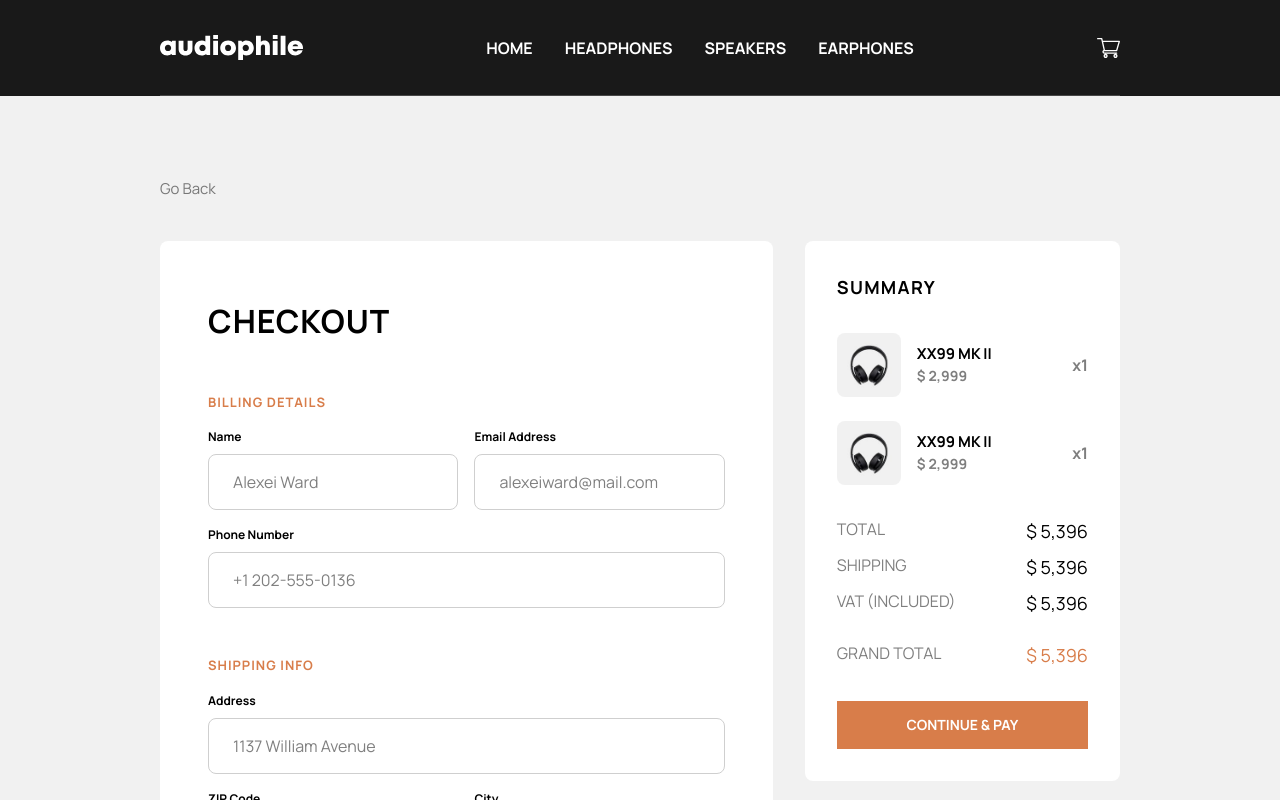
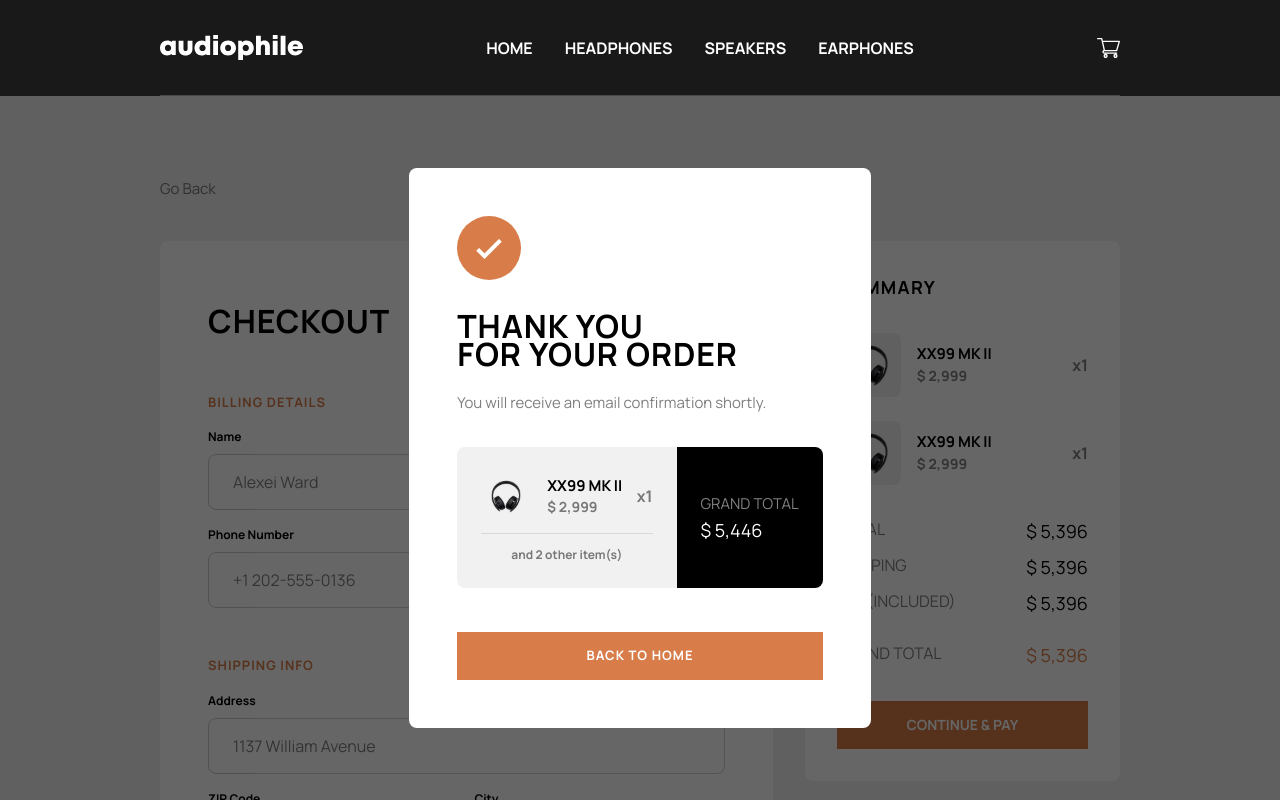
Before and after one commit to EmilFerdinanA/audiophile, a Next.js app: page /checkout in a window 1280 px wide. Shown: the top 800 px of the page. Built offline with nearby package versions, Linux system fonts and the light colour scheme.

Commit message:
feat: modal thankyou

```diff
--- a/app/checkout/container.tsx
+++ b/app/checkout/container.tsx
@@ -1,6 +1,7 @@
 "use client";
 
 import { Checkout } from "@/components/Checkout";
+import { Modal } from "@/components/Modal";
 import { Summary } from "@/components/Summary";
 import { FormProvider, useForm } from "react-hook-form";
 
@@ -9,6 +10,7 @@ export const CheckoutContainer = () => {
   return (
     <div className="grid grid-cols-20 gap-y-5 md:gap-y-8 lg:gap-x-8 items-start">
       <FormProvider {...methods}>
+        <Modal />
         <Checkout />
         <Summary />
       </FormProvider>
--- /dev/null
+++ b/components/Modal.tsx
@@ -0,0 +1,61 @@
+import Image from "next/image";
+import Check from "@/public/assets/Check.png";
+
+export const Modal = () => {
+  return (
+    <div className="fixed inset-0 bg-black/60 top-24 containers z-50 base-p">
+      <div className="bg-white p-8 md:p-12 rounded-lg grid gap-6 md:gap-8">
+        <div className="rounded-full bg-primary h-16 w-16 containers">
+          <Image src={Check} alt={"check"} />
+        </div>
+
+        <div className="grid gap-4 md:gap-6">
+          <h1 className="font-bold text-2xl md:text-[2rem] tracking-[0.86px] leading-7">
+            THANK YOU <br />
+            FOR YOUR ORDER
+          </h1>
+
+          <p className="text-[15px] opacity-50">
+            You will receive an email confirmation shortly.
+          </p>
+        </div>
+
+        <div className="grid grid-cols-5 md:mb-3">
+          <div className="bg-[#F1F1F1] flex flex-col gap-3 p-6 rounded-t-lg md:rounded-none md:rounded-l-lg col-span-5 md:col-span-3">
+            <div className="flex items-center justify-between font-bold">
+              <div className="flex gap-4">
+                <Image
+                  src={"/assets/cart/image-xx99-mark-two-headphones.jpg"}
+                  alt={"xx99-mark-two-headphones"}
+                  width={50}
+                  height={50}
+                  className="rounded-lg"
+                />
+                <div className="flex flex-col justify-center">
+                  <p className="text-[15px]">XX99 MK II</p>
+                  <p className="text-sm opacity-50">$ 2,999</p>
+                </div>
+              </div>
+              <p className="opacity-50">x1</p>
+            </div>
+
+            <hr className="opacity-10" />
+
+            <p className="opacity-50 text-[12px] font-bold text-center">
+              and 2 other item(s)
+            </p>
+          </div>
+
+          <div className="bg-black rounded-b-lg md:rounded-none md:rounded-r-lg p-6 text-white col-span-5 md:col-span-2 place-content-center">
+            <span className="opacity-50 text-[15px] mb-2">GRAND TOTAL</span>
+            <p className="text-lg">$ 5,446</p>
+          </div>
+        </div>
+
+        <button className="h-12 bg-primary text-white text-[13px] font-bold tracking-[1px]">
+          BACK TO HOME
+        </button>
+      </div>
+    </div>
+  );
+};
```
Also changed, not shown: public/assets/Check.png (added).
